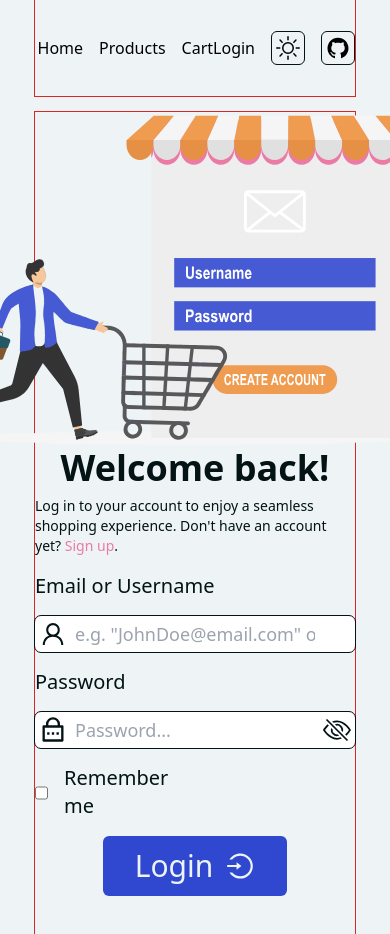
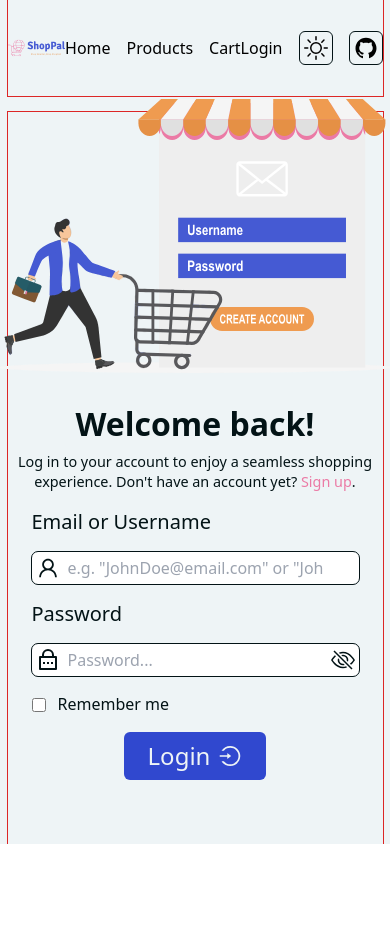
Before and after one commit to MaorBezalel/ShopPal, a React (Vite) app in the folder client/: page /auth/login in a window 390 px wide. After the commit the page ends 844 px from the top, so only its background shows below. Built offline with nearby package versions, Linux system fonts and the light colour scheme.

Commit message:
Updated `AuthPage` to be responsive on different screens and devices

```diff
--- a/client/src/pages/auth/Auth.page.tsx
+++ b/client/src/pages/auth/Auth.page.tsx
@@ -20,39 +20,35 @@ type AuthPageProps = {
 
 export function AuthPage({ type }: AuthPageProps) {
     return (
-        <main className="container-highlight tt-md:items-start container mx-auto flex flex-1 flex-row items-center justify-between gap-4 text-text-950 tablet-lg:flex-col-reverse tablet-lg:items-start tablet-lg:justify-normal tablet-md:flex-col-reverse tablet-md:justify-normal">
-            <section className="relative z-10 flex w-1/2 flex-col justify-start gap-4 pl-2 tablet-lg:w-full tablet-lg:gap-2 tablet-lg:pl-0 tablet-md:w-full tablet-md:gap-2 tablet-md:pl-0">
+        <main
+            className="container-highlight container flex flex-1 flex-row items-center justify-between gap-4 text-text-950
+            pc-sm:flex-col-reverse pc-sm:items-center pc-sm:justify-normal
+            tablet-md:flex-col-reverse tablet-md:items-start tablet-md:justify-normal"
+        >
+            <section
+                className={`relative z-10 flex w-1/2 flex-col justify-start gap-4 pl-2
+                pc-sm:w-full pc-sm:gap-2 pc-sm:pl-0 ${type === 'login' ? 'pc-sm:-translate-y-12' : 'pc-sm:translate-y-4'}
+                tablet-md:w-full tablet-md:gap-2 tablet-md:pl-0`}
+            >
                 <AuthHeader type={type} />
                 {type === 'login' ? (
-                    <AuthForm formType={type}>
-                        <InputFieldEmailOrUsername />
-                        <InputFieldPassword isSignup={false} />
-                        <InputFieldRememberMe />
-                        <button
-                            type="submit"
-                            className="mt-2 flex flex-row items-center gap-3 rounded-md bg-primary-500 px-8 py-3 text-3xl text-background-50 transition-all duration-200 ease-in-out hover:bg-primary-600 hover:brightness-100 active:scale-95 active:bg-primary-700 tablet-lg:mb-10 tablet-lg:self-center tablet-md:mb-10 tablet-md:self-center"
-                        >
-                            <span>Login</span>
-                            <IconLogin />
-                        </button>
+                    <AuthForm
+                        formType={type}
+                        className="mt-2 flex w-full flex-col items-start gap-2
+                        pc-sm:px-14
+                        mobile-lg:px-6
+                        mobile-md:px-3"
+                    >
+                        <LoginFields />
                     </AuthForm>
                 ) : type === 'signup' ? (
-                    <AuthForm formType={type}>
-                        <InputFieldNameDetails />
-                        <section className="flex w-full flex-row items-center gap-10">
-                            <InputFieldEmail />
-                            <InputFieldUsername />
-                        </section>
-                        <InputFieldPassword isSignup={true} />
-                        <InputFieldAddress />
-                        <InputFieldGender />
-                        <button
-                            type="submit"
-                            className="mt-2 flex flex-row items-center gap-3 rounded-md bg-primary-500 px-8 py-3 text-3xl text-background-50 transition-all duration-200 ease-in-out hover:bg-primary-600 hover:brightness-100 active:scale-95 active:bg-primary-700 tablet-lg:mb-10 tablet-lg:self-center tablet-md:mb-10 tablet-md:self-center"
-                        >
-                            <span>Sign Up</span>
-                            <IconSignup />
-                        </button>
+                    <AuthForm
+                        formType={type}
+                        className="mt-2 flex w-full flex-col items-start gap-2
+                        pc-sm:gap-2 pc-sm:px-4
+                        tablet-sm:px-2"
+                    >
+                        <SignupFields />
                     </AuthForm>
                 ) : (
                     <p>404 page</p>
@@ -62,8 +58,62 @@ export function AuthPage({ type }: AuthPageProps) {
                 src={authBannerSVG}
                 alt="auth banner"
                 draggable={false}
-                className="relative z-0 h-[50rem] w-1/2 tablet-lg:h-[20rem] tablet-lg:w-full tablet-lg:translate-y-2 tablet-lg:scale-150 tablet-md:h-[20rem] tablet-md:w-full tablet-md:translate-y-2 tablet-md:scale-150"
+                className={`relative z-0 h-[50rem] w-1/2
+                pc-sm:h-[20rem] pc-sm:w-full pc-sm:scale-150 ${type === 'login' ? 'pc-sm:-translate-y-16' : 'pc-sm:translate-y-2'}
+                tablet-md:h-[20rem] tablet-md:w-full tablet-md:scale-150
+                ${type === 'login' ? 'tablet-md:-translate-y-12' : ''}
+                ${type === 'login' ? 'tablet-sm:-translate-y-10' : ''} tablet-sm:scale-[1.4]
+                mobile-lg:scale-125
+                mobile-md:scale-100`}
             />
         </main>
     );
 }
+
+function LoginFields() {
+    return (
+        <>
+            <InputFieldEmailOrUsername />
+            <InputFieldPassword isSignup={false} />
+            <InputFieldRememberMe />
+            <button
+                type="submit"
+                className="mt-2 flex flex-row items-center gap-3 rounded-md bg-primary-500 px-8 py-3 text-3xl text-background-50 transition-all duration-200 ease-in-out hover:bg-primary-600 hover:brightness-100 active:scale-95 active:bg-primary-700
+                pc-sm:self-center
+                tablet-md:mb-10 tablet-md:self-center
+                mobile-lg:mb-4 mobile-lg:gap-2 mobile-lg:px-6 mobile-lg:py-2 mobile-lg:text-2xl"
+            >
+                <span>Login</span>
+                <IconLogin />
+            </button>
+        </>
+    );
+}
+
+function SignupFields() {
+    return (
+        <>
+            <InputFieldNameDetails />
+            <section
+                className="flex w-full flex-row items-center gap-10
+                tablet-sm:gap-4
+                mobile-lg:flex-col mobile-lg:gap-2"
+            >
+                <InputFieldEmail />
+                <InputFieldUsername />
+            </section>
+            <InputFieldPassword isSignup={true} />
+            <InputFieldAddress />
+            <InputFieldGender />
+            <button
+                type="submit"
+                className="mt-2 flex flex-row items-center gap-3 rounded-md bg-primary-500 px-8 py-3 text-3xl text-background-50 transition-all duration-200 ease-in-out hover:bg-primary-600 hover:brightness-100 active:scale-95 active:bg-primary-700
+                pc-sm:mb-10 pc-sm:self-center
+                mobile-lg:gap-2 mobile-lg:px-6 mobile-lg:py-2 mobile-lg:text-2xl"
+            >
+                <span>Sign Up</span>
+                <IconSignup />
+            </button>
+        </>
+    );
+}
--- a/client/src/pages/auth/components/AuthForm.component.tsx
+++ b/client/src/pages/auth/components/AuthForm.component.tsx
@@ -7,9 +7,9 @@ import { IconError } from '@/shared/components/icons';
 export type AuthFormProps = {
     formType: 'login' | 'signup';
     children: React.ReactNode;
-};
+} & Pick<React.HTMLAttributes<HTMLFormElement>, 'className'>;
 
-export function AuthForm({ formType, children }: AuthFormProps) {
+export function AuthForm({ formType, children, className }: AuthFormProps) {
     const methods = useForm<FormInputs<typeof formType>>({
         defaultValues:
             formType === 'login'
@@ -35,7 +35,7 @@ export function AuthForm({ formType, children }: AuthFormProps) {
     return (
         <FormProvider {...methods}>
             <form
-                className="mt-2 flex w-full flex-col items-start gap-2"
+                className={className}
                 onSubmit={methods.handleSubmit(onSubmit, onError)}
             >
                 {children}
--- a/client/src/pages/auth/components/AuthHeader.component.tsx
+++ b/client/src/pages/auth/components/AuthHeader.component.tsx
@@ -6,13 +6,27 @@ type AuthHeaderProps = {
 
 export function AuthHeader({ type }: AuthHeaderProps) {
     return (
-        <header className="flex w-full flex-col justify-start gap-3 tablet-lg:items-center tablet-lg:gap-2 tablet-md:items-center tablet-md:gap-2">
-            <h1 className="text-6xl font-bold tablet-lg:text-5xl tablet-md:text-4xl">
+        <header
+            className="flex w-full flex-col justify-start gap-3
+            pc-sm:items-center pc-sm:gap-2"
+        >
+            <h1
+                className="text-6xl font-bold
+                tablet-lg:text-5xl
+                tablet-md:text-4xl
+                mobile-lg:text-[2rem]"
+            >
                 {type === 'login' ? 'Welcome back!' : 'Create an account!'}
             </h1>
 
             {type === 'signup' ? (
-                <p className="text-md text-pretty tablet-lg:text-sm tablet-md:text-sm">
+                <p
+                    className="text-md text-pretty
+                    tablet-lg:text-sm
+                    tablet-md:text-center tablet-md:text-sm
+                    mobile-lg:px-2 mobile-lg:text-[0.8rem]
+                    mobile-md:px-1"
+                >
                     Sign up to create an account and enjoy a seamless shopping experience. Already have an account?{' '}
                     <Link
                         to="/auth/login"
@@ -24,7 +38,12 @@ export function AuthHeader({ type }: AuthHeaderProps) {
                     .
                 </p>
             ) : (
-                <p className="text-md text-pretty tablet-lg:text-sm tablet-md:text-sm">
+                <p
+                    className="text-md text-pretty
+                    tablet-lg:text-sm
+                    tablet-sm:text-center tablet-sm:text-[0.9rem]
+                    mobile-md:text-[0.8rem]"
+                >
                     Log in to your account to enjoy a seamless shopping experience. Don't have an account yet?{' '}
                     <Link
                         to="/auth/signup"
--- a/client/src/pages/auth/components/InputFieldEmailOrUsername.component.tsx
+++ b/client/src/pages/auth/components/InputFieldEmailOrUsername.component.tsx
@@ -45,26 +45,37 @@ export function InputFieldEmailOrUsername() {
     });
 
     return (
-        <section className="flex w-full flex-col gap-4">
-            <label htmlFor="emailOrUsername" className="text-xl">
+        <section className="flex w-full flex-col gap-4 mobile-md:gap-2">
+            <label
+                htmlFor="emailOrUsername"
+                className="text-xl
+                mobile-md:text-lg"
+            >
                 Email or Username
             </label>
             <div className="flex w-full flex-col gap-2">
                 <div className="relative w-full">
                     <input
                         type="text"
-                        className="peer w-full rounded-md px-10 py-1 text-lg outline outline-1 outline-text-950 focus:outline-2 focus:outline-accent-500 pc-sm:px-9 pc-sm:text-base"
+                        className="peer w-full rounded-md px-10 py-1 text-lg outline outline-1 outline-text-950 focus:outline-2 focus:outline-accent-500
+                        pc-md:text-base
+                        pc-sm:px-9 pc-sm:text-base
+                        mobile-md:px-7 mobile-md:text-sm"
                         placeholder='e.g. "JohnDoe@email.com" or "JohnDoe"'
                         aria-errormessage="error-emailOrUsername"
+                        autoComplete="email"
                         {...registerEmailOrUsername}
                     />
                     {(watchEmailOrUsername as string).includes('@') ? (
-                        <IconEmail className="absolute left-1 top-1/2 size-7 -translate-y-1/2 transform text-text-950 peer-focus:text-accent-500 pc-sm:size-6" />
+                        <IconEmail className="absolute left-1 top-1/2 size-7 -translate-y-1/2 transform text-text-950 peer-focus:text-accent-500 pc-sm:size-6 mobile-md:size-5" />
                     ) : (
-                        <IconUser className="absolute left-1 top-1/2 size-7 -translate-y-1/2 transform text-text-950 peer-focus:text-accent-500 pc-sm:size-6" />
+                        <IconUser className="absolute left-1 top-1/2 size-7 -translate-y-1/2 transform text-text-950 peer-focus:text-accent-500 pc-sm:size-6 mobile-md:size-5" />
                     )}
                 </div>
-                <p id="error-emailOrUsername" className="text-sm text-red-600">
+                <p
+                    id="error-emailOrUsername"
+                    className="text-sm text-red-600"
+                >
                     {(errors?.emailOrUsername?.message as string) || ''}
                 </p>
             </div>
--- a/client/src/pages/auth/components/InputFieldPassword.component.tsx
+++ b/client/src/pages/auth/components/InputFieldPassword.component.tsx
@@ -32,55 +32,105 @@ export function InputFieldPassword({ isSignup }: InputFieldPasswordProps): JSX.E
     });
 
     return (
-        <section className="flex w-full flex-row gap-10">
-            <section className={`flex flex-col gap-4 ${isSignup ? 'w-1/2' : 'w-full'}`}>
-                <label htmlFor="password" className="text-xl">
+        <section
+            className={`flex w-full flex-row gap-10
+            ${isSignup ? 'tablet-sm:gap-4' : ''}
+            ${isSignup ? 'mobile-lg:flex-col mobile-lg:gap-2' : ''}`}
+        >
+            <section
+                className={`flex flex-col gap-4 ${isSignup ? 'w-1/2' : 'w-full'}
+                ${isSignup ? 'tablet-sm:gap-2' : ''}
+                ${isSignup ? 'mobile-lg:w-full' : ''}
+                ${isSignup ? '' : 'mobile-md:gap-2'}`}
+            >
+                <label
+                    htmlFor="password"
+                    className={`text-xl
+                    ${isSignup ? 'tablet-sm:text-lg' : ''}
+                    ${isSignup ? '' : 'mobile-md:text-lg'}`}
+                >
                     Password
                 </label>
                 <div className="flex w-full flex-col gap-2">
                     <div className="relative w-full">
                         <input
                             type={showPassword ? 'text' : 'password'}
-                            className="peer w-full rounded-md px-10 py-1 text-lg outline outline-1 outline-text-950 focus:outline-2 focus:outline-accent-500 pc-sm:px-9 pc-sm:text-base"
+                            className={`peer w-full rounded-md px-10 py-1 text-lg outline outline-1 outline-text-950 focus:outline-2 focus:outline-accent-500
+                            pc-md:text-base
+                            pc-sm:px-9 pc-sm:text-base
+                            ${isSignup ? 'tablet-sm:px-8 tablet-sm:text-sm' : ''}
+                            ${isSignup ? '' : 'mobile-md:px-7 mobile-md:text-sm'}`}
                             placeholder="Password..."
                             aria-errormessage="error-password"
+                            autoComplete="new-password"
                             {...registerPassword}
                         />
-                        <IconPassword className="absolute left-1 top-1/2 size-7 -translate-y-1/2 transform text-text-950 peer-focus:text-accent-500 pc-sm:size-6" />
+                        <IconPassword
+                            className={`absolute left-1 top-1/2 size-7 -translate-y-1/2 transform text-text-950 peer-focus:text-accent-500
+                            pc-sm:size-6
+                            ${isSignup ? 'tablet-sm:size-5' : ''}
+                            ${isSignup ? '' : 'mobile-md:size-5'}`}
+                        />
                         <IconPasswordEye
-                            className="absolute right-1 top-1/2 size-7 -translate-y-1/2 transform cursor-pointer text-text-950 peer-focus:text-accent-500 pc-sm:size-6"
                             closed={!showPassword}
                             onClick={toggleShowPassword}
+                            className={`absolute right-1 top-1/2 size-7 -translate-y-1/2 transform cursor-pointer text-text-950 peer-focus:text-accent-500
+                            pc-sm:size-6
+                            ${isSignup ? 'tablet-sm:size-5' : ''}`}
                         />
                     </div>
-                    <p id="error-password" className="text-sm text-red-600">
+                    <p
+                        id="error-password"
+                        className="text-sm text-red-600"
+                    >
                         {(errors?.password?.message as string) || ''}
                     </p>
                 </div>
             </section>
 
             {isSignup && (
-                <section className="flex w-1/2 flex-col gap-4">
-                    <label htmlFor="confirmPassword" className="text-xl">
+                <section
+                    className="flex w-1/2 flex-col gap-4
+                    tablet-sm:gap-2
+                    mobile-lg:w-full"
+                >
+                    <label
+                        htmlFor="confirmPassword"
+                        className="text-xl
+                        tablet-sm:text-lg"
+                    >
                         Confirm Password
                     </label>
                     <div className="flex w-full flex-col gap-2">
                         <div className="relative w-full">
                             <input
                                 type={showConfirmPassword ? 'text' : 'password'}
-                                className="peer w-full rounded-md px-10 py-1 text-lg outline outline-1 outline-text-950 focus:outline-2 focus:outline-accent-500 pc-sm:px-9 pc-sm:text-base"
+                                className="peer w-full rounded-md px-10 py-1 text-lg outline outline-1 outline-text-950 focus:outline-2 focus:outline-accent-500
+                                pc-md:text-base
+                                pc-sm:px-9 pc-sm:text-base
+                                tablet-sm:px-8 tablet-sm:text-sm"
                                 placeholder="Confirm Password..."
                                 aria-errormessage="error-confirmPassword"
+                                autoComplete={isSignup ? 'new-password' : 'current-password'}
                                 {...registerConfirmPassword}
                             />
-                            <IconPassword className="absolute left-1 top-1/2 size-7 -translate-y-1/2 transform text-text-950 peer-focus:text-accent-500 pc-sm:size-6" />
+                            <IconPassword
+                                className="absolute left-1 top-1/2 size-7 -translate-y-1/2 transform text-text-950 peer-focus:text-accent-500
+                                pc-sm:size-6
+                                tablet-sm:size-5"
+                            />
                             <IconPasswordEye
-                                className="absolute right-1 top-1/2 size-7 -translate-y-1/2 transform cursor-pointer text-text-950 peer-focus:text-accent-500 pc-sm:size-6"
+                                className="absolute right-1 top-1/2 size-7 -translate-y-1/2 transform cursor-pointer text-text-950 peer-focus:text-accent-500
+                                pc-sm:size-6
+                                tablet-sm:size-5"
                                 closed={!showConfirmPassword}
                                 onClick={toggleShowConfirmPassword}
                             />
                         </div>
-                        <p id="error-confirmPassword" className="text-sm text-red-600">
+                        <p
+                            id="error-confirmPassword"
+                            className="text-sm text-red-600"
+                        >
                             {(errors?.confirmPassword?.message as string) || ''}
                         </p>
                     </div>
--- a/client/src/pages/auth/components/InputFieldRememberMe.component.tsx
+++ b/client/src/pages/auth/components/InputFieldRememberMe.component.tsx
@@ -6,9 +6,22 @@ export function InputFieldRememberMe() {
     const registerRememberMe = register('rememberMe');
 
     return (
-        <section className="flex flex-row items-center gap-4 pr-56">
-            <input type="checkbox" className="mt-0.5 size-3.5" {...registerRememberMe} />
-            <label htmlFor="rememberMe" className="text-xl">
+        <section
+            className="flex flex-row items-center gap-4
+            tablet-sm:gap-3
+            mobile-lg:pr-0"
+        >
+            <input
+                type="checkbox"
+                className="mt-0.5 size-3.5"
+                {...registerRememberMe}
+            />
+            <label
+                htmlFor="rememberMe"
+                className="text-xl
+                tablet-sm:text-lg
+                mobile-lg:text-base"
+            >
                 Remember me
             </label>
         </section>
--- a/client/tailwind.config.js
+++ b/client/tailwind.config.js
@@ -76,23 +76,27 @@ export default {
                 screens: {
                     'pc-lg': '1680px',
                     'pc-md': '1440px',
+                    'pc-sm': '1280px',
                     'tablet-lg': '1024px',
                     'tablet-md': '768px',
-                    'mobile-lg': '640px',
-                    'mobile-md': '480px',
+                    'tablet-sm': '640px',
+                    'mobile-lg': '480px',
+                    'mobile-md': '375px',
                     'mobile-sm': '320px',
                 },
             },
         },
         screens: {
             // a "desktop-first" approach (larger screens first and smaller screens later)
-            'pc-lg': { max: '1680px' },
-            'pc-md': { max: '1440px' },
-            'tablet-lg': { max: '1024px' },
-            'tablet-md': { max: '768px' },
-            'mobile-lg': { max: '640px' },
-            'mobile-md': { max: '480px' },
-            'mobile-sm': { max: '320px' },
+            'pc-lg': { max: '1679px' },
+            'pc-md': { max: '1439px' },
+            'pc-sm': { max: '1279px' },
+            'tablet-lg': { max: '1023px' },
+            'tablet-md': { max: '767px' },
+            'tablet-sm': { max: '639px' },
+            'mobile-lg': { max: '479px' },
+            'mobile-md': { max: '374px' },
+            'mobile-sm': { max: '319px' },
         },
     },
     plugins: [],
```
Also changed, not shown: client/src/pages/auth/components/InputFieldAddress.component.tsx (+74 -16 lines), client/src/pages/auth/components/InputFieldEmail.component.tsx (+15 -4 lines), client/src/pages/auth/components/InputFieldGender.component.tsx (+31 -9 lines), client/src/pages/auth/components/InputFieldNameDetails.component.tsx (+59 -16 lines), client/src/pages/auth/components/InputFieldUsername.component.tsx (+16 -4 lines), 1 other file (tests, documents, lock files or other folders).
